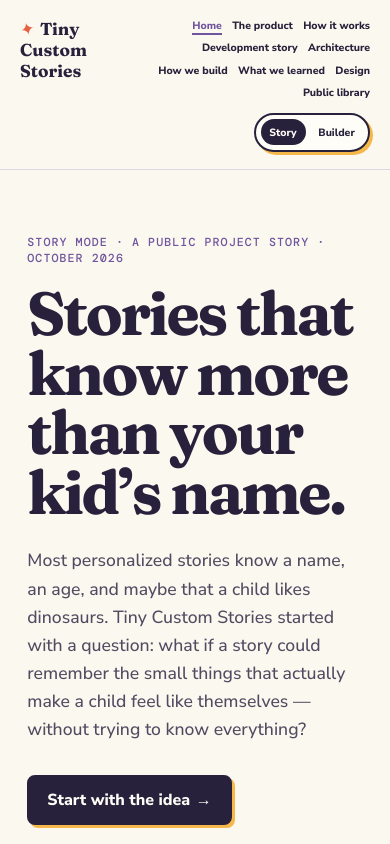
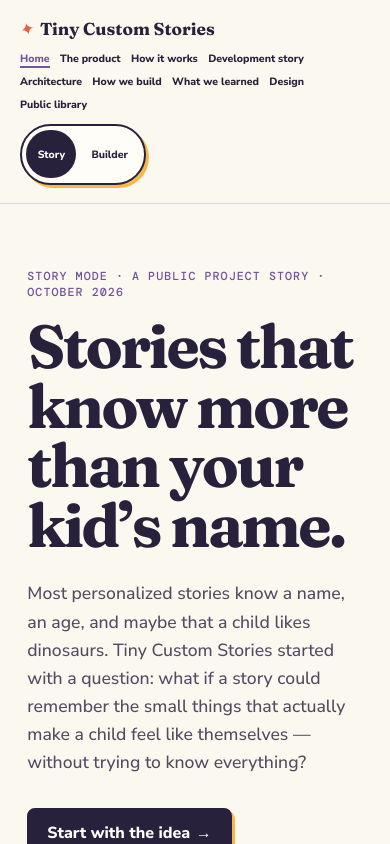
Before and after one commit to TinyCustomStories/tiny-custom-stories-project-story, a React (Vite) app: page / in a window 390 px wide. Shown: the top 844 px of the page. Built offline with nearby package versions, Linux system fonts and the light colour scheme.

Commit message:
fix(project-story): keep reading mode control accessible on mobile

```diff
--- a/src/styles.css
+++ b/src/styles.css
@@ -101,9 +101,10 @@ a:focus-visible {
 }
 .reading-mode-switch button {
   appearance: none;
+  min-height: 48px;
   border: 0;
   border-radius: 999px;
-  padding: 0.42rem 0.68rem;
+  padding: 0.65rem 0.85rem;
   background: transparent;
   color: var(--color-text);
   font: inherit;
@@ -1801,18 +1802,22 @@ footer a {
 @media (max-width: 620px) {
   .site-header {
     min-height: 4.5rem;
-    align-items: flex-start;
+    flex-direction: column;
+    align-items: stretch;
     gap: 0.8rem;
   }
   .brand {
     white-space: normal;
-    max-width: 8rem;
+    max-width: none;
   }
   .header-navigation {
-    max-width: 68%;
+    width: 100%;
+    max-width: none;
+    align-items: flex-start;
   }
   nav {
     max-width: 100%;
+    justify-content: flex-start;
     font-size: 0.66rem;
     gap: 0.35rem 0.65rem;
   }
@@ -1820,7 +1825,8 @@ footer a {
     display: none;
   }
   .reading-mode-switch button {
-    padding: 0.35rem 0.55rem;
+    min-height: 48px;
+    padding: 0.55rem 0.7rem;
     font-size: 0.66rem;
   }
   .section {
```
